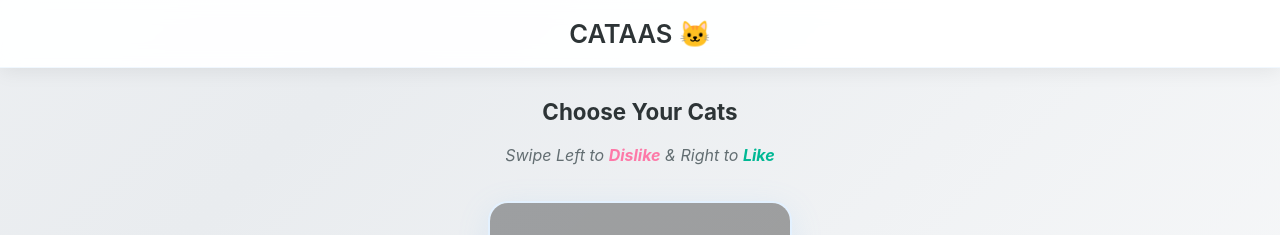
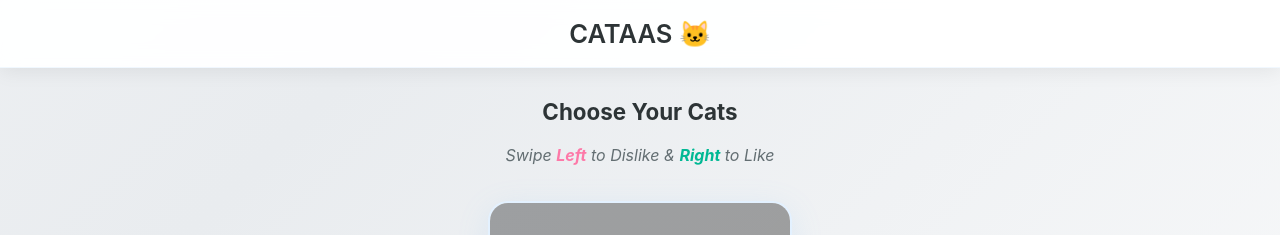
Before and after one commit to Lengskuy/CATAAS, a plain HTML site: page index.html in a window 1280 px wide. Shown: the top 235 px of the page. Drawn offline with Linux system fonts and the light colour scheme; grey boxes are pictures that could not be loaded.

Commit message:
add color to text

```diff
--- a/index.html
+++ b/index.html
@@ -16,8 +16,8 @@
     <div class="instructions">
       <p class="title">Choose Your Cats</p>
       <p class="subtitle">
-        Swipe Left to <span class="dislike-text">Dislike</span> & Right to
-        <span class="like-text">Like</span>
+        Swipe <span class="dislike-text">Left</span> to Dislike &  <span class="like-text"> Right</span> to
+       Like
       </p>
     </div>
 
```
